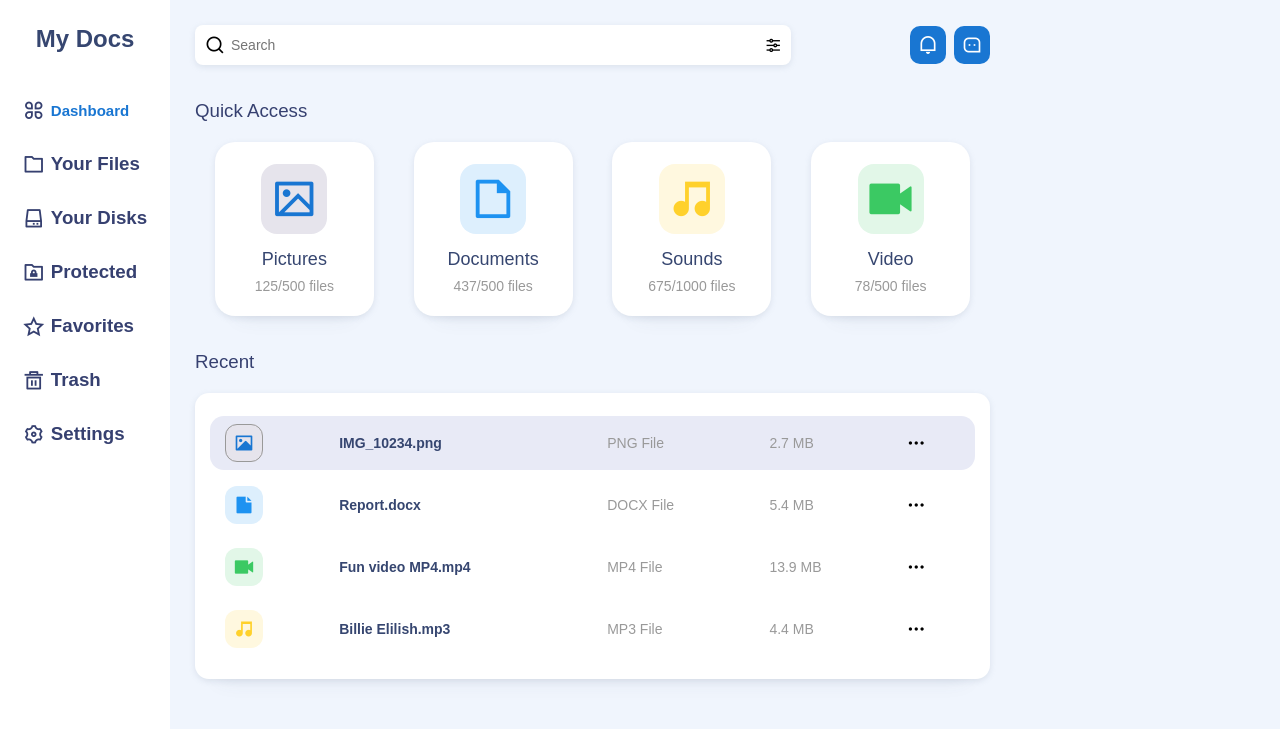
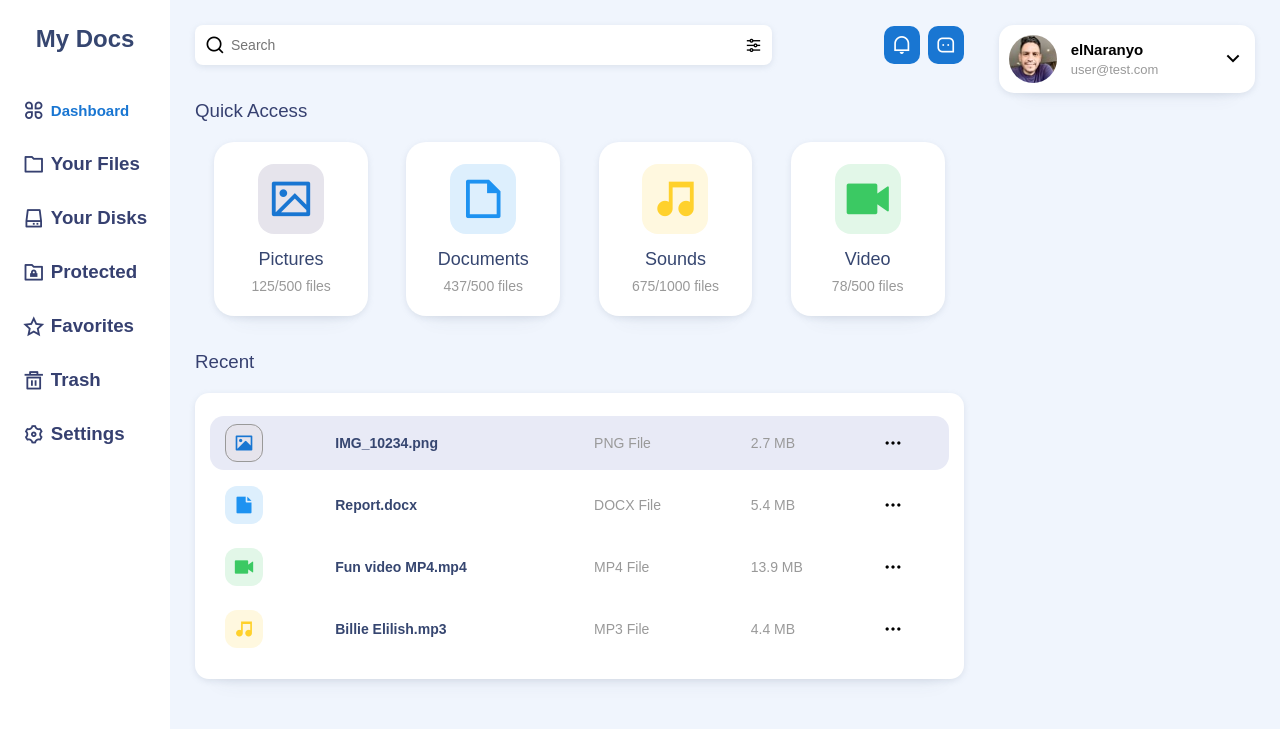
Before and after one commit to hnaranjog/dashboard, a plain HTML site: page index.html in a window 1280 px wide. Shown: the top 729 px of the page. Drawn offline with nearby package versions, Linux system fonts and the light colour scheme.

Commit message:
table and right-section profile img

```diff
--- a/assets/css/style.css
+++ b/assets/css/style.css
@@ -263,4 +263,44 @@ body {
 
 .right-section {
     flex: 2;
+    padding: 25px 25px 15px 10px;
 }
+
+.right-section .profile {
+    background: #fff;
+    padding: 10px;
+    display: flex;
+    align-items: center;
+    justify-content: space-between;
+    border-radius: 15px;
+    box-shadow: 0 2px 6px rgba(136, 148, 171, 0.2), 0 24px 20px -24px rgba(71, 82, 107, 0.1);
+}
+
+.right-section .profile .info {
+    display: flex;
+    align-items: center;
+    gap: 14px;
+}
+
+.right-section .profile .info img {
+    width: 48px;
+    height: 48px;
+    border-radius: 50%;
+    object-fit: cover;
+
+}
+
+.right-section .profile .info .account h5 {
+    font-size: 15px;
+    margin-bottom: 4px;
+    cursor: pointer;
+}
+
+.right-section .profile .info .account p {
+    font-size: 13px;
+    color: #999;
+}
+
+.right-section .profile > i {
+    font-size: 24px;
+}
--- a/index.html
+++ b/index.html
@@ -130,8 +130,16 @@
 
     </div>
     <div class="right-section">
-
-
+        <div class="profile">
+            <div class="info">
+                <img src="assets/img/profile.jpg">
+                <div class="account">
+                    <h5>elNaranyo</h5>
+                    <p>user@test.com</p>
+                </div>
+            </div>
+            <i class="ri-arrow-down-s-line"></i>
+        </div>
     </div>
 
 
```
Also changed, not shown: assets/img/profile.jpg (added).
